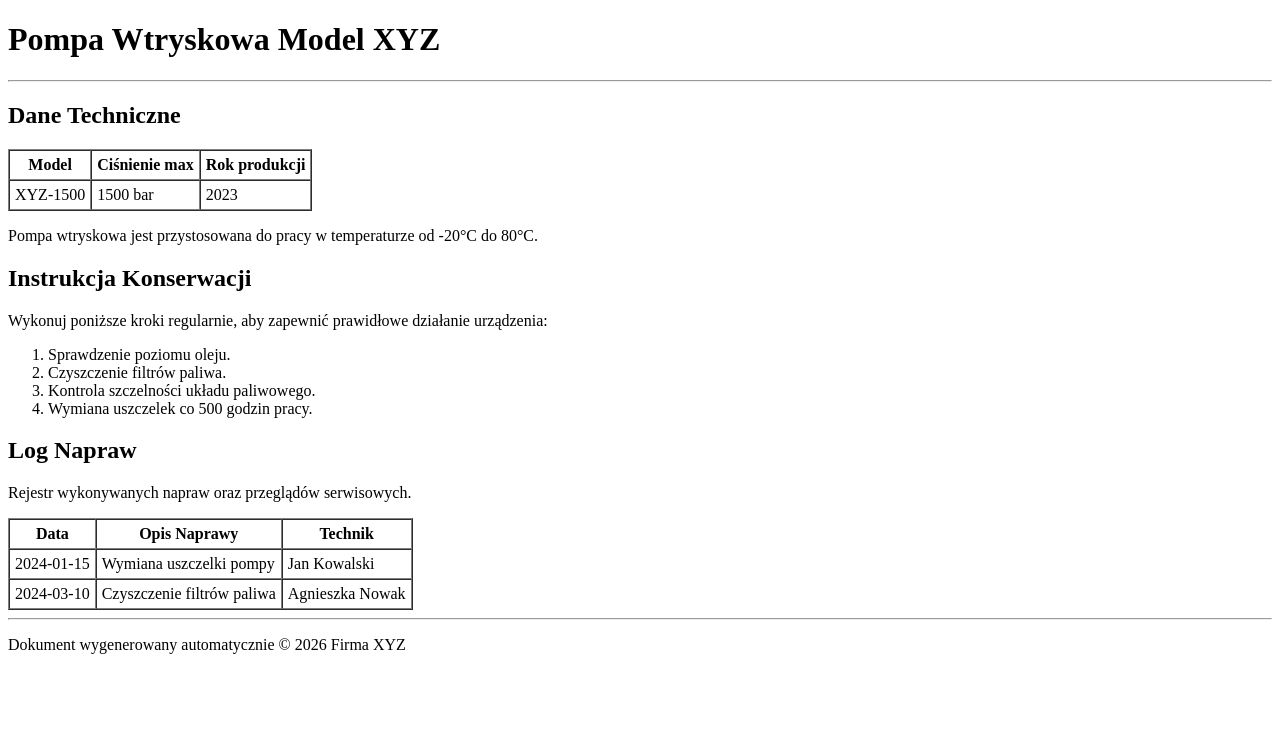
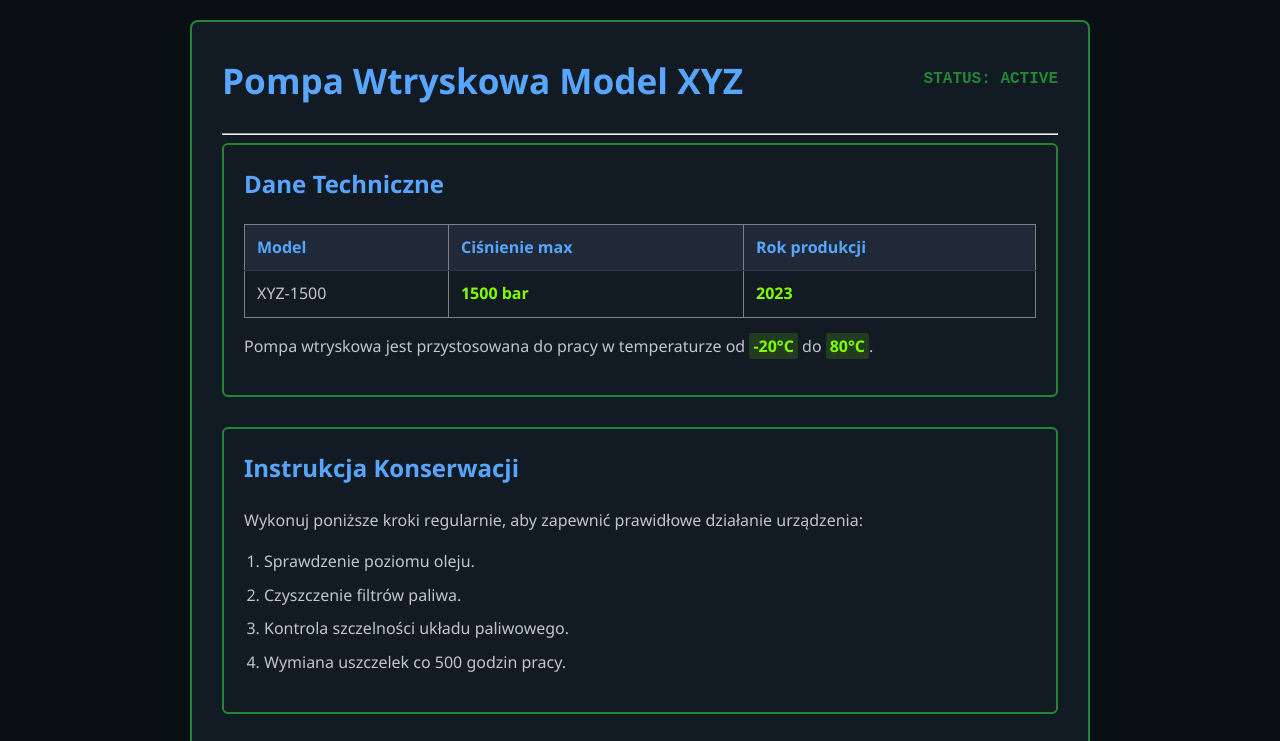
Before and after one commit to ossowskitadeusz-png/moj_pierwszy_projekt, a plain HTML site: page test_1.html in a window 1280 px wide. Shown: the top 741 px of the page. Drawn offline with Linux system fonts and the light colour scheme.

Commit message:
zaliczenie testu Systemowego 2 - Visual Engineering (Dark Mode)

```diff
--- /dev/null
+++ b/TEST_1.CSS
@@ -0,0 +1,122 @@
+/* TEST_1.CSS - Stylizacja Karty Charakterystyki Pompy (Motyw Dark Engineering) */
+
+body {
+    background-color: #0a0f14; /* Bardzo ciemne tło */
+    color: #c0c5ce; /* Jasnoszary/srebrny tekst */
+    font-family: 'Segoe UI', Tahoma, Geneva, Verdana, sans-serif;
+    line-height: 1.6; /* Poprawa czytelności */
+    margin: 0;
+    padding: 20px;
+}
+
+#main-document {
+    max-width: 900px;
+    margin: 0 auto; /* Wyśrodkowanie */
+    padding: 30px;
+    box-sizing: border-box;
+    background-color: #121a24; /* Lekko jaśniejsze tło kontenera */
+    border: 2px solid #238636; /* Zielony terminalowy akcent */
+    border-radius: 8px;
+}
+
+/* Nagłówek z Flexbox */
+#main-document > .header-flex > h1 {
+    margin: 0;
+    font-weight: 700;
+    font-size: 2.2rem;
+    color: #58a6ff; /* Niebieski akcent */
+}
+
+.header-flex {
+    display: flex;
+    justify-content: space-between;
+    align-items: center;
+    margin-bottom: 25px;
+}
+
+.status-active {
+    font-weight: 600;
+    color: #238636; /* Zielony akcent */
+    font-size: 1rem;
+    font-family: monospace;
+}
+
+/* Style sekcji */
+section {
+    border: 2px solid #238636; /* Zielona ramka */
+    padding: 20px;
+    margin-bottom: 30px;
+    border-radius: 6px;
+}
+
+/* Tytuły sekcji */
+section > h2 {
+    color: #58a6ff; /* Niebieski nagłówek sekcji */
+    margin-top: 0;
+}
+
+/* Tabela */
+table {
+    width: 100%;
+    border-collapse: collapse;
+    margin-top: 15px;
+}
+
+thead th {
+    background-color: #1f2937; /* Ciemnoniebieski / grafitowy */
+    color: #58a6ff; /* Niebieski */
+    padding: 10px 12px;
+    text-align: left;
+}
+
+tbody td {
+    border-top: 1px solid #30363d;
+    padding: 10px 12px;
+}
+
+/* Naprzemienne tło wierszy tabeli */
+tbody tr:nth-child(even) {
+    background-color: #19232d;
+}
+
+/* Wartości wyróżnione */
+.highlight {
+    color: #7fff00; /* Jaskrawozielony */
+    font-weight: bold;
+}
+
+/* Akcent dla paragrafów z ważnymi wartościami */
+p span.highlight {
+    background-color: rgba(127, 255, 0, 0.15);
+    padding: 2px 4px;
+    border-radius: 3px;
+}
+
+/* Listy */
+ol {
+    padding-left: 20px;
+}
+
+ol li {
+    margin-bottom: 8px;
+}
+
+/* Stopka (opcjonalnie) */
+footer p {
+    text-align: center;
+    color: #6e7681;
+    font-size: 0.9rem;
+}
+
+/* Responsive - na węższe ekrany */
+@media (max-width: 600px) {
+    .header-flex {
+        flex-direction: column;
+        align-items: flex-start;
+        gap: 8px;
+    }
+
+    .status-active {
+        font-size: 0.9rem;
+    }
+}
--- /dev/null
+++ b/index.css
@@ -0,0 +1,65 @@
+/* To jest plik index.css */
+
+body {
+    background-color: #0d1117;
+    color: #c9d1d9;
+    font-family: 'Inter', sans-serif; /* Nowa, profesjonalna czcionka */
+    line-height: 1.6;                 /* Większy odstęp między liniami dla czytelności */
+    padding: 20px;
+}
+
+#main-report {
+    background-color: #161b22; /* Trochę jaśniejszy blok */
+    border: 2px solid #30363d;  /* Delikatna ramka */
+    padding: 30px;             /* Odstęp wewnętrzny - tekst nie dotyka ramki */
+    margin: 20px auto;        /* Margines zewnętrzny - 20px od góry, 'auto' wycentruje raport */
+    max-width: 800px;         /* Maksymalna szerokość raportu */
+}
+
+/* Flexbox Engine */
+.header-flex {
+    display: flex;
+    justify-content: space-between; /* Rozpycha elementy na boki */
+    align-items: center;           /* Wyśrodkowuje w pionie */
+}
+
+.report-date {
+    color: #8b949e;
+    font-style: italic;
+    margin: 0; /* Usuwamy domyślny margines p, żeby flex działał idealnie */
+}
+
+.data-section {
+    border-left: 4px solid #238636; /* Zielona linia z boku (styl inżynierski) */
+    padding-left: 20px;            /* Odstęp od tej zielonej linii */
+    margin-top: 20px;
+}
+
+.critical-value {
+    color: #f85149; /* Czerwony kolor dla wartości krytycznych */
+    font-weight: bold;
+}
+
+/* Stylowanie tabeli (Selektory tagów) */
+table {
+    width: 100%;
+    border-collapse: collapse; /* Łączy ramki komórek w jedną linię */
+    margin-top: 15px;
+}
+
+th, td {
+    border: 1px solid #30363d;
+    padding: 12px;
+    text-align: left;
+}
+
+/* Selektor złożony (Nagłówki tabeli) */
+th {
+    background-color: #21262d;
+    color: #58a6ff; /* Niebieski kolor dla nagłówków kolumn */
+}
+
+/* Pseudo-selektor (Co drugi wiersz jaśniejszy) */
+tr:nth-child(even) {
+    background-color: #1c2128;
+}
--- a/test_1.html
+++ b/test_1.html
@@ -5,11 +5,15 @@
     <meta charset="UTF-8" />
     <meta name="viewport" content="width=device-width, initial-scale=1.0" />
     <title>Karta Charakterystyki Pompy Wtryskowej</title>
+    <link rel="stylesheet" href="TEST_1.CSS">
 </head>
 
 <body>
     <div id="main-document">
-        <h1>Pompa Wtryskowa Model XYZ</h1>
+        <div class="header-flex">
+            <h1>Pompa Wtryskowa Model XYZ</h1>
+            <span class="status-active">STATUS: ACTIVE</span>
+        </div>
         <hr>
 
         <section id="dane-techniczne">
@@ -31,8 +35,7 @@
                 </tbody>
             </table>
             <p>Pompa wtryskowa jest przystosowana do pracy w temperaturze od <span class="highlight">-20°C</span> do
-                <span class="highlight">80°C</span>.
-            </p>
+                <span class="highlight">80°C</span>.</p>
         </section>
 
         <section id="instrukcja-konserwacji">
@@ -49,7 +52,7 @@
         <section id="log-napraw">
             <h2>Log Napraw</h2>
             <p>Rejestr wykonywanych napraw oraz przeglądów serwisowych.</p>
-            <table border="1" cellspacing="0" cellpadding="5">
+            <table>
                 <thead>
                     <tr>
                         <th>Data</th>
```
Also changed, not shown: findings.md (+1 -0 lines), index.html (+10 -2 lines), progress.md (+4 -4 lines), task_plan.md (+17 -4 lines).
